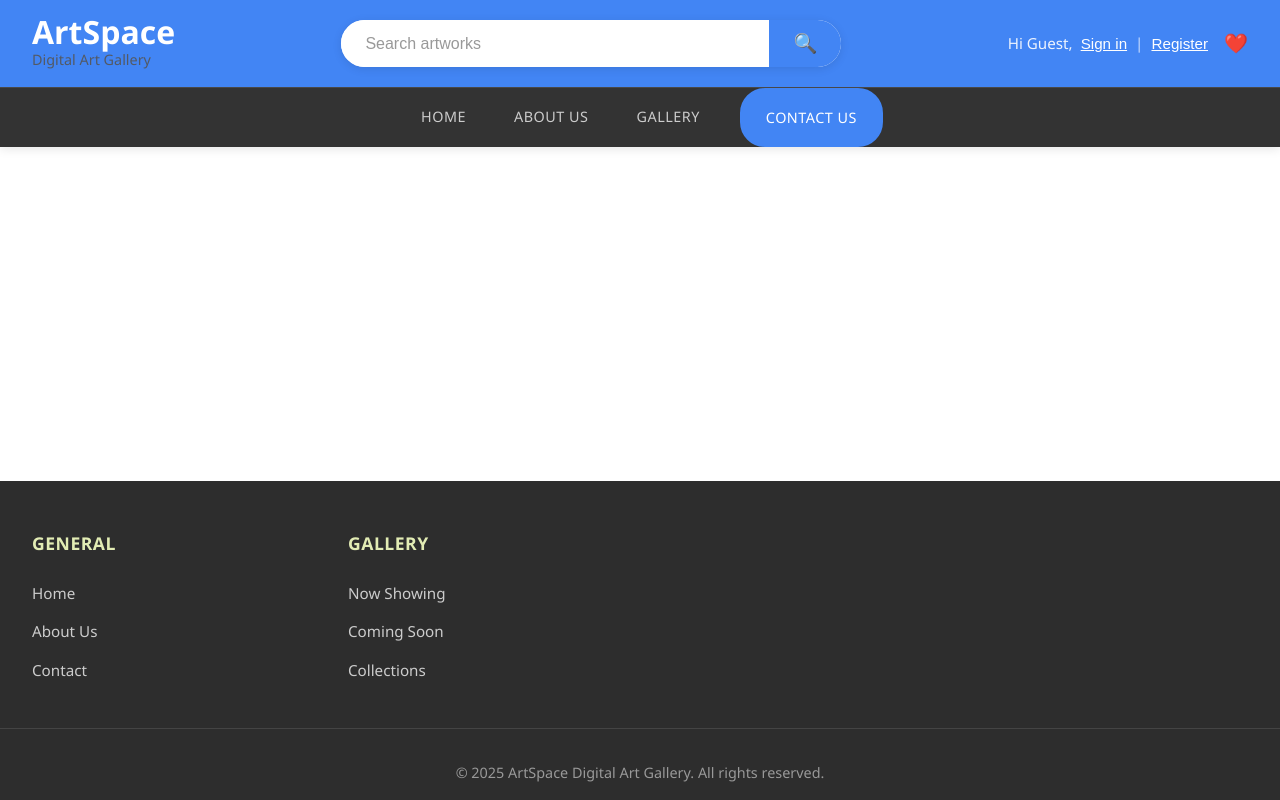
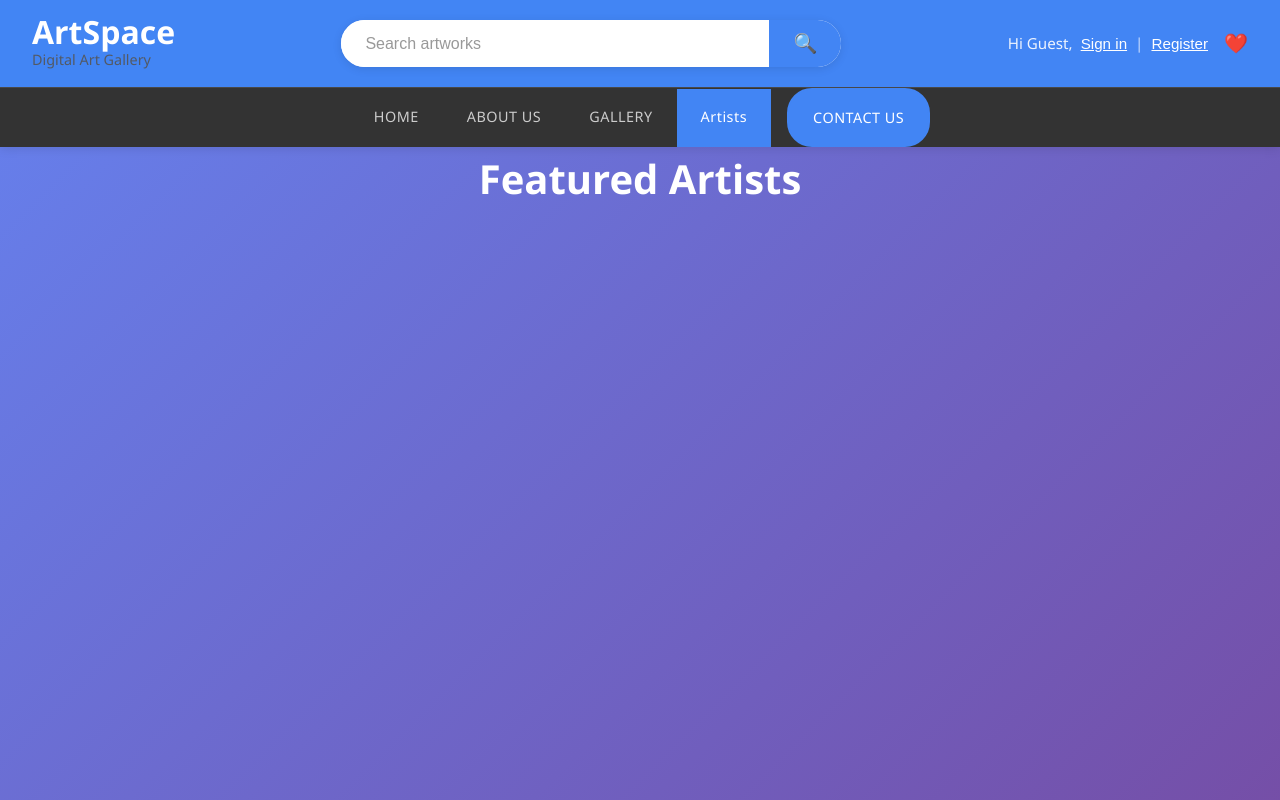
Before and after one commit to BekithembaMrwetyana/DigitalArt_Frontend, a Vue app: page /artists in a window 1280 px wide. Shown: the top 800 px of the page. Built offline with nearby package versions, Linux system fonts and the light colour scheme; no server answers.

Commit message:
Update common components and add Artists view

```diff
--- a/src/components/common/Footer.vue
+++ b/src/components/common/Footer.vue
@@ -7,7 +7,9 @@
         <ul>
           <li><router-link to="/">Home</router-link></li>
           <li><router-link to="/about">About Us</router-link></li>
+           <li><router-link to="/artists">Artists</router-link></li>
           <li><router-link to="/contact">Contact</router-link></li>
+
         </ul>
       </div>
 
--- a/src/components/common/Header.vue
+++ b/src/components/common/Header.vue
@@ -83,6 +83,9 @@
         </router-link>
         <router-link to="/gallery" class="nav-link" active-class="active">
           GALLERY
+        </router-link>
+        <router-link to="/artists" class="nav-link" active-class="active">
+          Artists
         </router-link>
         <router-link to="/contact" class="nav-link contact-btn" active-class="active">
           CONTACT US
--- a/src/components/common/Navigation.vue
+++ b/src/components/common/Navigation.vue
@@ -3,6 +3,7 @@
     <div class="nav-content">
       <router-link to="/" class="nav-item" :class="{ active: $route.name === 'Home' }">HOME</router-link>
       <router-link to="/gallery" class="nav-item" :class="{ active: $route.name === 'Gallery' }">GALLERY</router-link>
+      <router-link to="/artists" class="nav-item" :class="{ active: $route.name === 'Artists' }">Artists</router-link>
       <router-link to="/contact" class="nav-item" :class="{ active: $route.name === 'Contact' }">CONTACT US</router-link>
     </div>
   </nav>
--- a/src/router/index.js
+++ b/src/router/index.js
@@ -4,6 +4,7 @@ import { createRouter, createWebHistory } from 'vue-router'
 
 import Contact from '@/views/Contact.vue'
 import Gallery from '@/views/Gallery.vue'
+import Artists from '@/views/Artists.vue'//
 import About from '@/views/About.vue' // import About page
 import Home from '@/views/Home.vue'
 import Wishlist from '@/views/Wishlist.vue'
@@ -23,6 +24,7 @@ const routes = [
   { path: '/', name: 'Home', component: Home },
   { path: '/about', name: 'About', component: About }, // new About route
   { path: '/gallery', name: 'Gallery', component: Gallery },
+  { path: '/artists', name: 'Artists', component: Artists },
   { path: '/contact', name: 'Contact', component: Contact },
   { path: '/wishlist', name: 'Wishlist', component: Wishlist },
   { path: '/myorders', name: 'MyOrders', component: MyOrders },
--- /dev/null
+++ b/src/views/Artists.vue
@@ -0,0 +1,34 @@
+<template>
+  <div class="artists-page">
+    <div class="artists-header">
+      <h1>Featured Artists</h1>
+    </div>
+  </div>
+</template>
+
+<script>
+export default {
+  name: "Artists",
+};
+</script>
+
+<style scoped>
+.artists-page {
+  background: linear-gradient(135deg, #667eea 0%, #764ba2 100%);
+   min-height: 100vh;
+  padding-bottom: 2rem;
+
+}
+
+.artists-header {
+  max-width: 1200px;
+  margin: 0 auto;
+  text-align: center;
+}
+
+.artists-header h1 {
+  font-size: 2.5rem;
+  color:white;
+  margin-bottom: 1rem;
+}
+</style>
```
Also changed, not shown: 1 other file (tests, documents, lock files or other folders).
